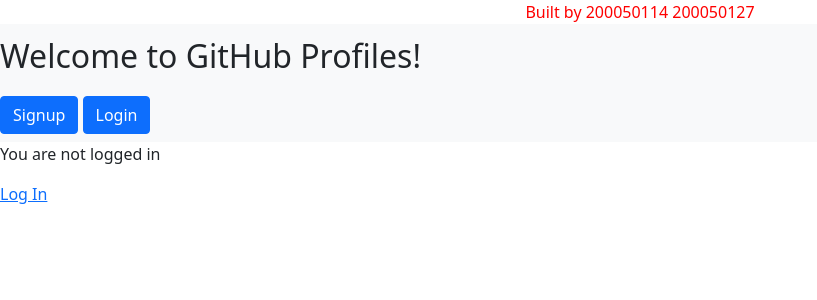
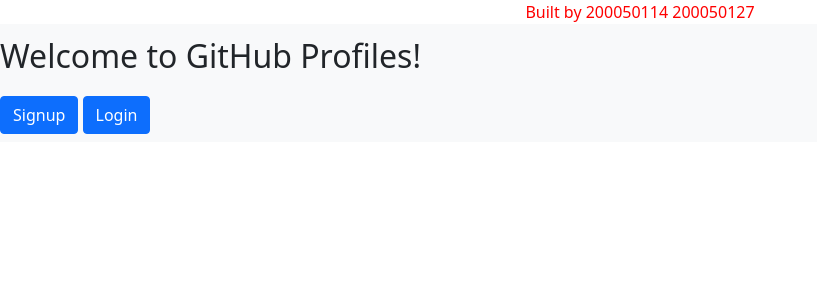
Before and after one commit to sankalppar/ssl_lab4, a Django app: page / in a window 1280 px wide. Shown: the top 300 px of the page, without its empty margins (0-817 px from the left). Run offline with Django 3.2, Linux system fonts and the light colour scheme.

Commit message:
Home page changed

```diff
--- a/templates/home.html
+++ b/templates/home.html
@@ -2,13 +2,3 @@
 {% extends 'base.html' %}
 
 {% block title %}Home{% endblock %}
-
-{% block content %}
-{% if user.is_authenticated %}
-  Hi {{ user.username }}!
-  <p><a href="{% url 'logout' %}">Log Out</a></p>
-{% else %}
-  <p>You are not logged in</p>
-  <a href="{% url 'login' %}">Log In</a>
-{% endif %}
-{% endblock %}
```
